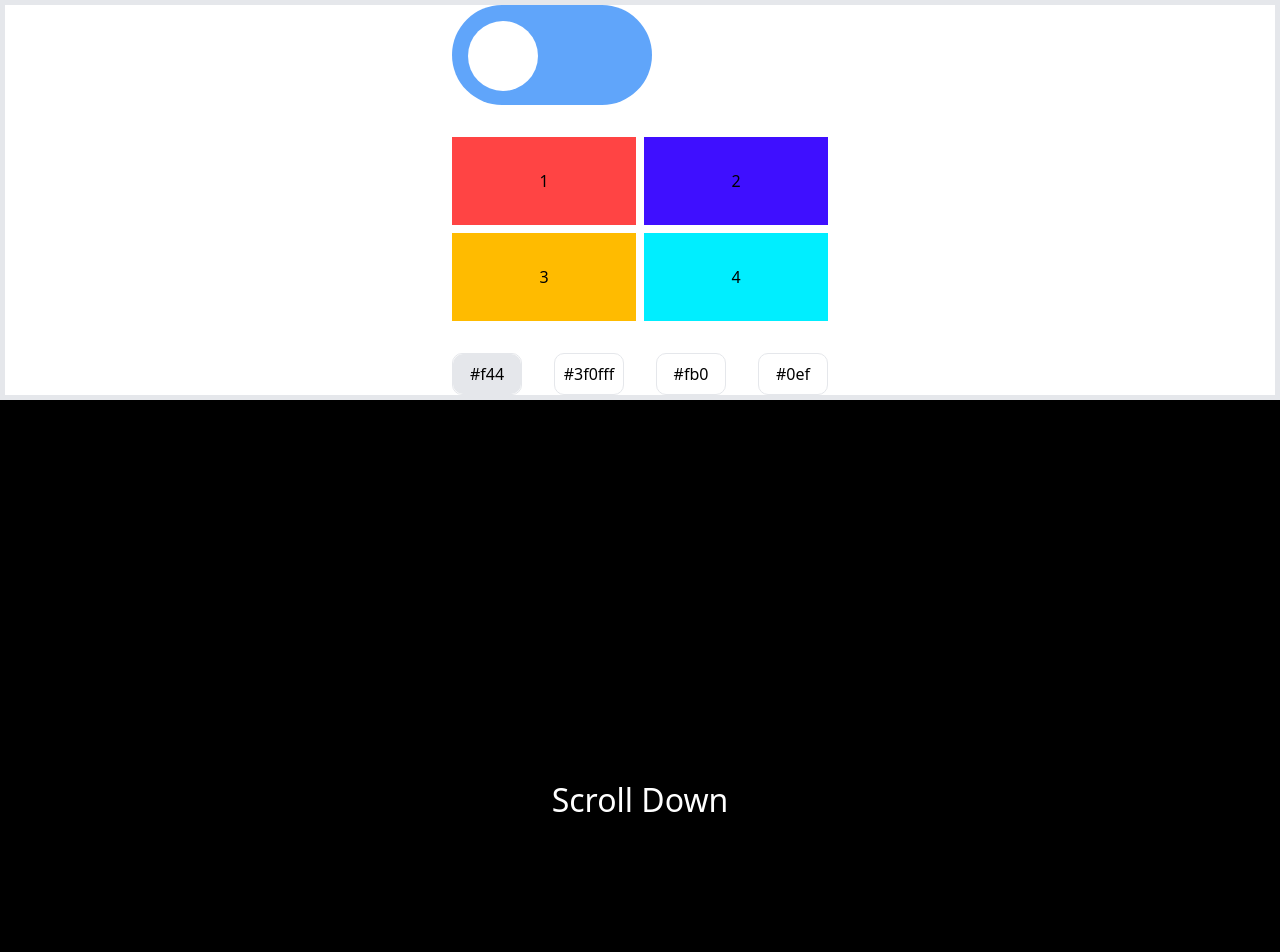
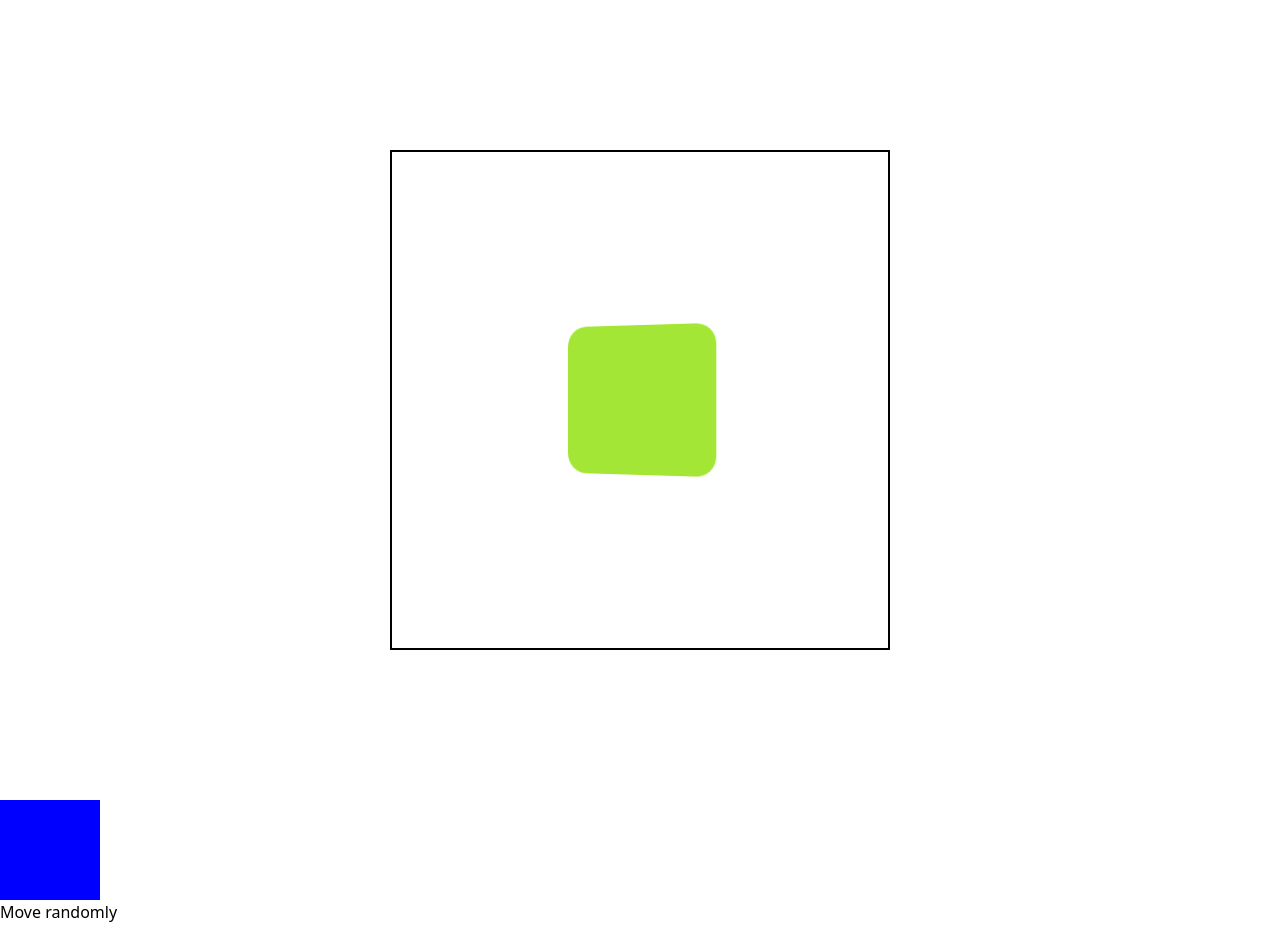
Before and after one commit to Heisdalu/sticky_animation, a Next.js app: page / in a window 1280 px wide. Shown: the top 952 px of the page. After the commit the page ends 924 px from the top, so only its background shows below. Built offline with nearby package versions, Linux system fonts and the light colour scheme.

Commit message:
track mouse

```diff
--- /dev/null
+++ b/src/components/Hover/Spring.tsx
@@ -0,0 +1,19 @@
+import { useSpring, motion } from "framer-motion";
+
+export default function SpringBox() {
+  const x = useSpring(0, { stiffness: 300, damping: 20 });
+
+  return (
+    <div>
+      <motion.div
+        style={{
+          width: 100,
+          height: 100,
+          background: "blue",
+          x,
+        }}
+      />
+      <button onClick={() => x.set(Math.random() * 500)}>Move randomly</button>
+    </div>
+  );
+}
--- /dev/null
+++ b/src/components/Hover/main.tsx
@@ -0,0 +1,73 @@
+import { motion, useMotionValue, useSpring, useTransform } from "framer-motion";
+import { ChangeEvent, MouseEvent, useState } from "react";
+import Spring from "./Spring";
+
+function calculateValue(width: number, clientX: number, OFFSET = 90) {
+  // Determine the midpoint of the width
+  const midpoint = width / 2;
+
+  // Check if clientX is greater than the midpoint (right half)
+  if (clientX > midpoint) {
+    const factor = (clientX - midpoint) / (width / 2);
+    return Math.min(OFFSET, factor * OFFSET);
+  } else {
+    // clientX is less than or equal to the midpoint (left half)
+    const factor = (midpoint - clientX) / (width / 2);
+    return Math.max(-OFFSET, -factor * OFFSET);
+  }
+}
+
+// Example usage: // Should return between -50 and 0
+
+const Main = () => {
+  const y = useMotionValue(200);
+  const x = useMotionValue(250);
+  const dy = useSpring(y, { stiffness: 1000, damping: 10 });
+  const dx = useSpring(x, { stiffness: 1000, damping: 10 });
+  const rotateY = useTransform(dy, [0, 500], [-45, 45]);
+  const rotateX = useTransform(dx, [0, 500], [45, -45]);
+
+  const mouseOverFunc = (evt: MouseEvent<HTMLDivElement>) => {
+    const pts = evt.currentTarget as HTMLDivElement;
+    const rect = pts.getBoundingClientRect();
+
+    x.set(evt.clientY - rect.top);
+    y.set(evt.clientX - rect.left);
+
+    // rotateY.set(
+    //   calculateValue(Math.floor(rect.left + rect.right), evt.clientX, 70)
+    // );
+
+    // const d = Number(
+    //   calculateValue(Math.floor(rect.top + rect.bottom), evt.clientY)
+    // );
+    // rotateX.set(d >= 0 ? -d : Math.abs(d));
+  };
+
+  return (
+    <>
+      <div className="h-[100vh] grid place-items-center">
+        <motion.div
+          onMouseMove={mouseOverFunc}
+          onMouseLeave={() => {
+            console.log("ddd");
+            y.set(200);
+            x.set(200);
+          }}
+          className="h-[500px] [perspective:400px] w-[500px] border-[2px] grid place-items-center border-black"
+        >
+          <motion.div
+            style={{
+              rotateX,
+              rotateY,
+            }}
+            transition={{ type: "spring" }}
+            className="h-[150px] w-[150px]  bg-lime-400 rounded-[20px]"
+          ></motion.div>
+        </motion.div>
+      </div>
+      <Spring />
+    </>
+  );
+};
+export default Main;
--- a/src/pages/index.tsx
+++ b/src/pages/index.tsx
@@ -4,16 +4,18 @@ import Lol from "@/components/Scrolling/main";
 import Claude from "@/components/claude/index";
 import Timer from "@/components/timer/main";
 import Drag from "@/components/Drag/main";
+import Hover from "@/components/Hover/main";
 
 const Index = () => {
   return (
     <div>
-      <Layout />
+      {/* <Layout />
       <Lol />
       <Modal />
       <Claude />
-      <Timer initialSeconds={1000} />
-      <Drag />
+      <Timer initialSeconds={1000} /> */}
+      {/* <Drag /> */}
+      <Hover />
     </div>
   );
 };
```
